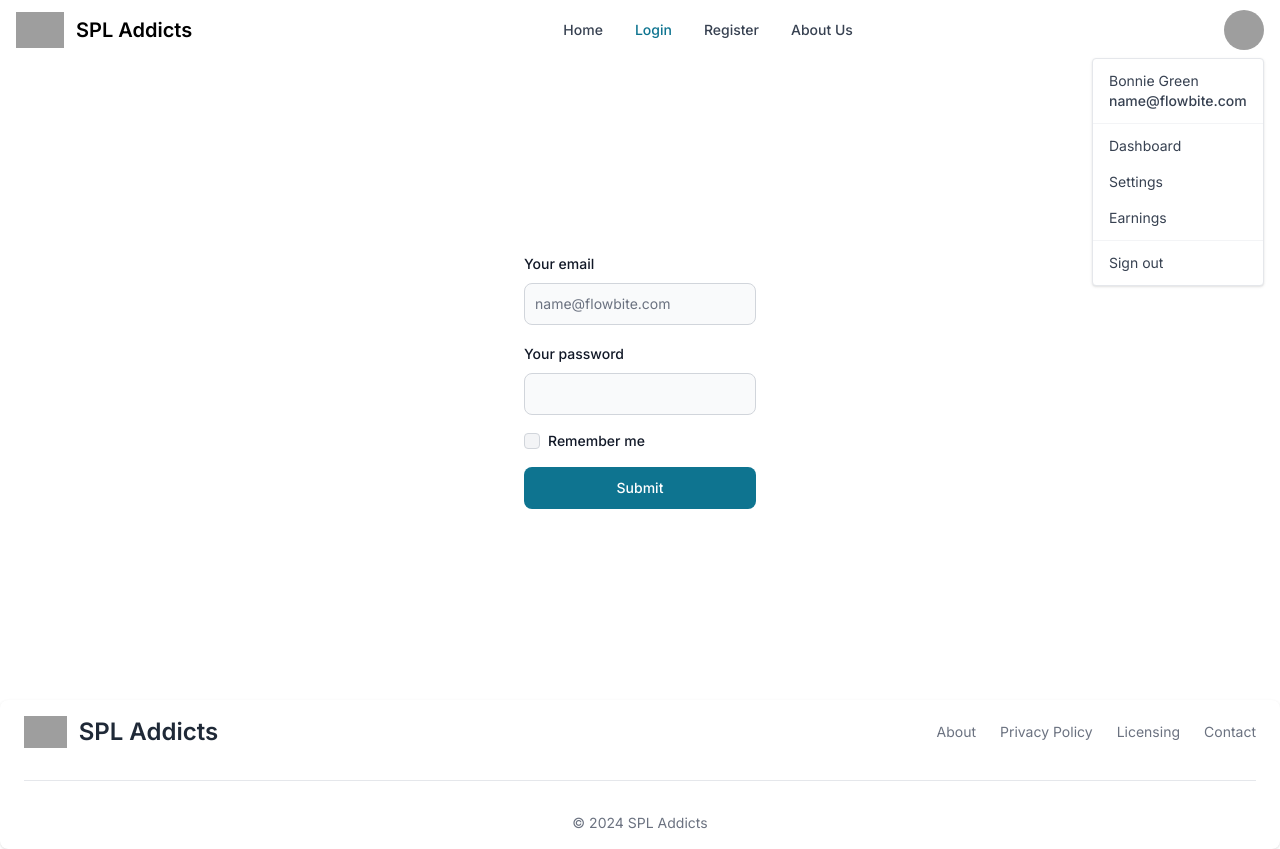
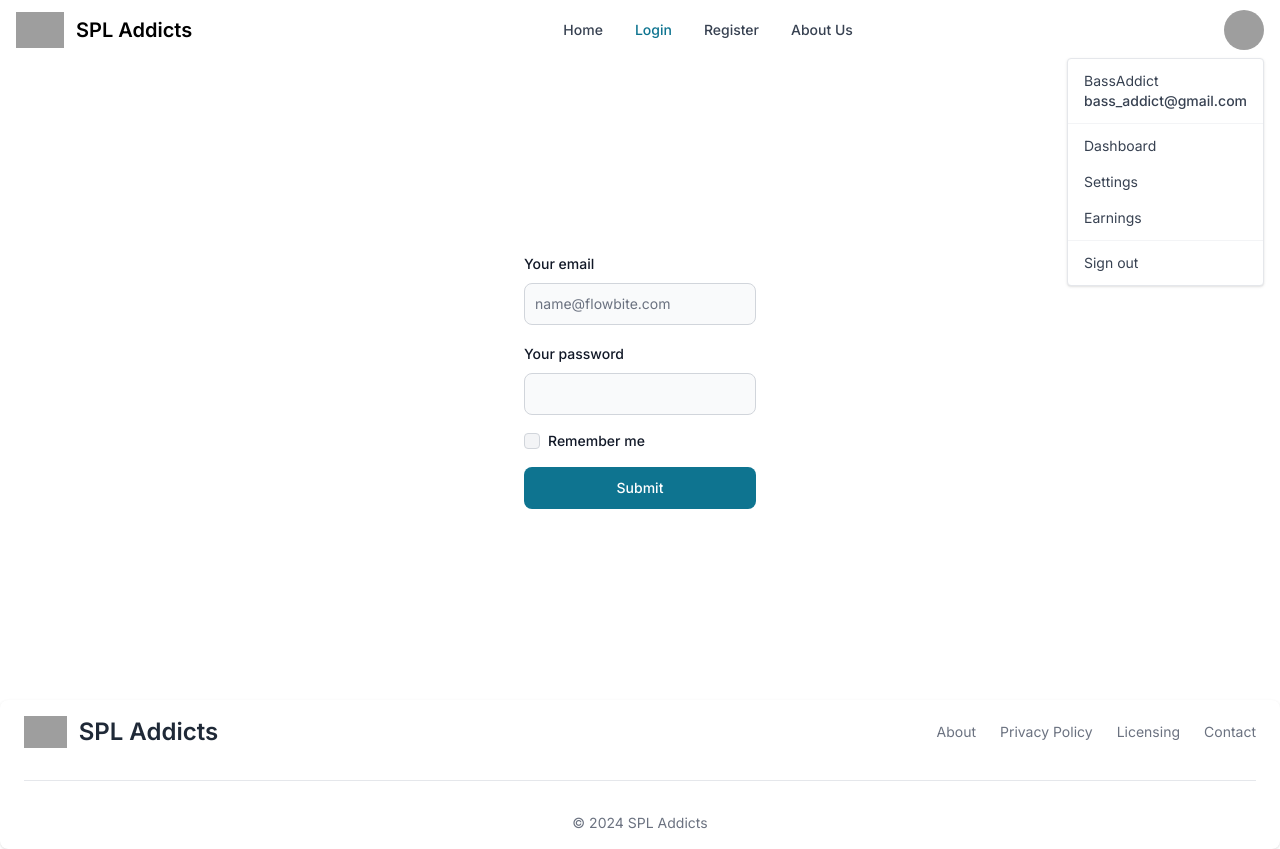
Before and after one commit to nikolaIIvanov454/NextJS-Site, a Next.js app: page /login in a window 1280 px wide. Both pictures are taken after a click on the button 1243 px from the left and 30 px from the top of the page. Built offline with nearby package versions, Linux system fonts and the light colour scheme; no server answers; grey boxes are pictures that could not be loaded.

Commit message:
authentication

```diff
--- /dev/null
+++ b/app/api/auth/[auth0]/route.js
@@ -0,0 +1,3 @@
+import { handleAuth } from '@auth0/nextjs-auth0';
+
+export const GET = handleAuth();
--- a/app/components/LoginForm.jsx
+++ b/app/components/LoginForm.jsx
@@ -15,7 +15,7 @@ function LoginFormComponent() {
     event.preventDefault();
 
     try {
-      const response = await fetch('/api/login',
+      const response = await fetch('/api/auth/login',
       {
         method: 'POST',
         headers: {
--- a/app/components/Navbar.jsx
+++ b/app/components/Navbar.jsx
@@ -6,8 +6,12 @@ import { usePathname } from 'next/navigation';
 
 import { Avatar, Dropdown, Navbar } from 'flowbite-react';
 
+import { useUser } from '@auth0/nextjs-auth0/client';
+
 function NavbarComponent() {
   const location = usePathname();
+
+  const { user, error, isLoading } = useUser();
 
   return (
     <Navbar fluid rounded>
@@ -20,17 +24,17 @@ function NavbarComponent() {
           arrowIcon={false}
           inline
           label={
-            <Avatar alt="User settings" img="https://flowbite.com/docs/images/people/profile-picture-5.jpg" rounded />
+            <Avatar alt="User settings" img={ user ? user.picture : "https://ui-avatars.com/api/?name=BassAddict" } rounded />
           }>
           <Dropdown.Header>
-            <span className="block text-sm">Bonnie Green</span>
-            <span className="block truncate text-sm font-medium">name@flowbite.com</span>
+            <span className="block text-sm">{ user ? user.nickname : "BassAddict" }</span>
+            <span className="block truncate text-sm font-medium">{ user ? user.email : "bass_addict@gmail.com" }</span>
           </Dropdown.Header>
           <Dropdown.Item>Dashboard</Dropdown.Item>
           <Dropdown.Item>Settings</Dropdown.Item>
           <Dropdown.Item>Earnings</Dropdown.Item>
           <Dropdown.Divider/>
-          <Dropdown.Item>Sign out</Dropdown.Item>
+          <Dropdown.Item href="/api/auth/logout">Sign out</Dropdown.Item>
         </Dropdown>
         <Navbar.Toggle />
       </div>
--- a/app/components/home_components/ProductPage.jsx
+++ b/app/components/home_components/ProductPage.jsx
@@ -49,7 +49,7 @@ const ProductPage = () => {
 
   return (
     <div>
-    <NavbarComponent />
+    <NavbarComponent/>
     <h1>Product Page</h1>
         <div>
           <p>ID: {id}</p>
--- a/app/home/page.tsx
+++ b/app/home/page.jsx
@@ -1,6 +1,8 @@
 import React from 'react'
 
 import HomeComponent from '../components/Home'
+
+import { withPageAuthRequired } from '@auth0/nextjs-auth0';
 
 function page() {
   return (
@@ -8,4 +10,4 @@ function page() {
   )
 }
 
-export default page
+export default withPageAuthRequired(page);
--- a/app/layout.tsx
+++ b/app/layout.tsx
@@ -1,6 +1,8 @@
 import type { Metadata } from 'next'
 import { Inter } from 'next/font/google'
 import './globals.css'
+
+import { UserProvider } from '@auth0/nextjs-auth0/client';
 
 const inter = Inter({ subsets: ['latin'] })
 
@@ -15,8 +17,10 @@ export default function RootLayout({
   children: React.ReactNode
 }) {
   return (
-    <html lang="en">
-      <body className={inter.className}>{children}</body>
-    </html>
+      <html lang="en">
+        <UserProvider>
+          <body className={inter.className}>{children}</body>
+        </UserProvider>
+      </html>
   )
 }
--- a/package.json
+++ b/package.json
@@ -9,6 +9,7 @@
     "lint": "next lint"
   },
   "dependencies": {
+    "@auth0/nextjs-auth0": "^3.5.0",
     "argon2": "^0.31.2",
     "dotenv": "^16.4.1",
     "flowbite-react": "^0.7.2",
--- a/tsconfig.json
+++ b/tsconfig.json
@@ -1,6 +1,6 @@
 {
   "compilerOptions": {
-    "target": "es5",
+    "target": "ES6",
     "lib": ["dom", "dom.iterable", "esnext"],
     "allowJs": true,
     "skipLibCheck": true,
@@ -23,6 +23,6 @@
       "@libs/*": ["./libs/*"]
     }
   },
-  "include": ["next-env.d.ts", "**/*.ts", "**/*.tsx", ".next/types/**/*.ts"],
+  "include": ["next-env.d.ts", "**/*.ts", "**/*.tsx", ".next/types/**/*.ts", "app/home/page.jsx"],
   "exclude": ["node_modules"]
 }
```
Also changed, not shown: 2 other files (tests, documents, lock files or other folders).
